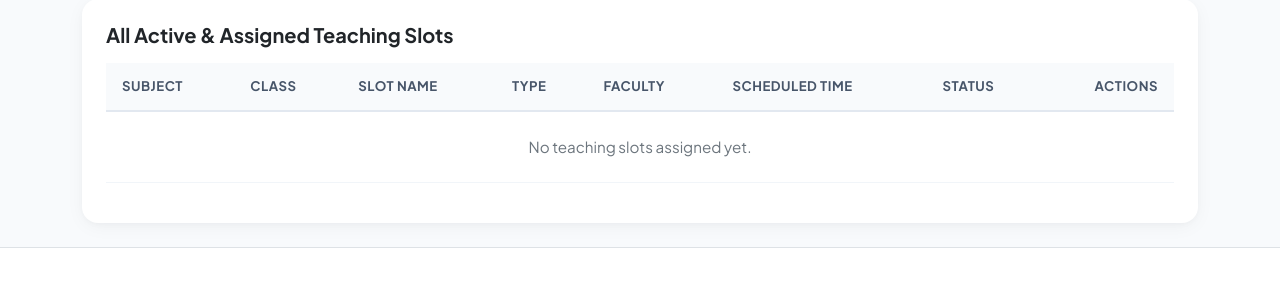
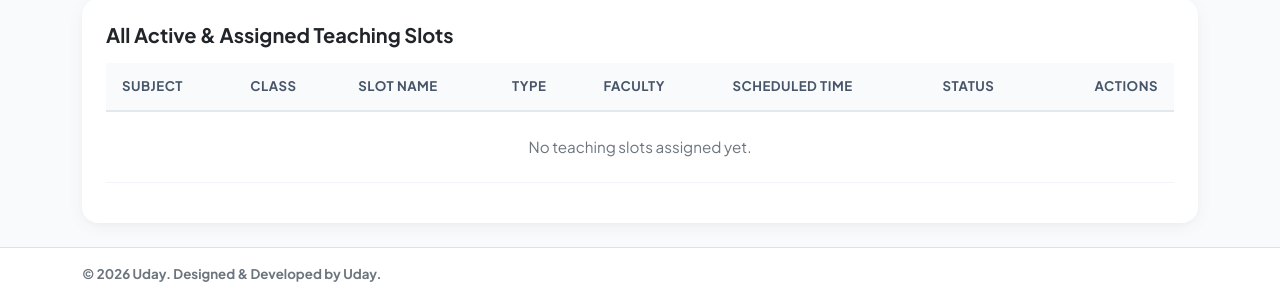
Before and after one commit to UDAY-939/Smart-Attendance-and-Defaulter-Management-System_V.1.0, a Flask app: page /admin/ in a window 1280 px wide. Shown: the part 882-1182 px from the top of the page. Before the commit the page ends 1130 px from the top, so only its background shows below. Run offline with Flask 3, Linux system fonts and the light colour scheme; the visitor is signed in with stand-in values (Sample User, id 1); data comes from the database, SQL or seed files in the repository; data that the repository does not hold is empty.

Commit message:
Update footer copyright information

```diff
--- a/app/templates/base.html
+++ b/app/templates/base.html
@@ -99,7 +99,7 @@
     <footer class="py-3 bg-white border-top text-center text-secondary small mt-auto">
         <div class="container d-flex flex-wrap justify-content-between align-items-center">
             <div>
-                <strong></strong>
+                <strong>© 2026 Uday. Designed & Developed by Uday.</strong>
             </div>
             <div>
                 <span class="badge bg-light text-dark border"></span>
```
